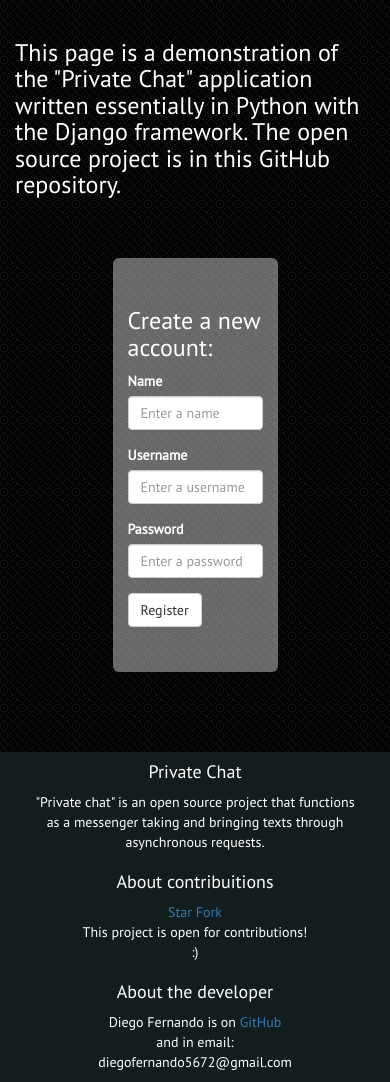
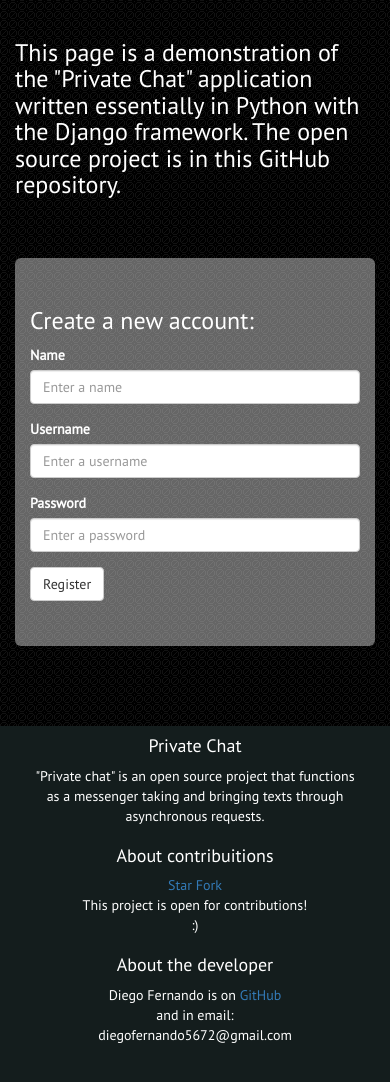
Before and after one commit to diegofsousa/DjangoPrivateChat, a Django app: template core/templates/core/login.html in a window 390 px wide. Shown: the part 52-1134 px from the top of the page. After the commit the page ends 1095 px from the top, so only its background shows below. Run offline with Django 3.2, Linux system fonts and the light colour scheme; the template is opened without the code that fills it, so the values that code supplies are empty; parts of the project's set-up code (start-up, migrations or seed data) failed here and were passed over; some libraries are stand-ins or nearby versions.

Commit message:
add responsive settings and deploy

```diff
--- a/core/templates/core/alone.html
+++ b/core/templates/core/alone.html
@@ -5,7 +5,7 @@
 
 <div class="container color-black">
 	<div class="row">
-		<div class="col-xs-12 col-sm-8 col-sm-offset-2 col-md-8 col-md-offset-2 col-lg-8 col-lg-offset-2">
+		<div class="col-xs-12 col-sm-12 col-md-8 col-md-offset-2 col-lg-8 col-lg-offset-2">
 			<div class="panel panel-default">
 				<div class="panel-heading stylebar">
 					<div class="col-xs-12">
--- a/core/templates/core/base.html
+++ b/core/templates/core/base.html
@@ -4,6 +4,7 @@
 <head>
 	<title>{% block title %}{% endblock %}</title>
 	<meta charset="utf-8">
+	<meta name="viewport" content="width=device-width, initial-scale=1.0">
 	{% load staticfiles %}
 
 	<link rel="stylesheet" type="text/css" href="{% static 'core/css/bootstrap/css/bootstrap.min.css' %}">
--- a/core/templates/core/login.html
+++ b/core/templates/core/login.html
@@ -8,7 +8,7 @@
 		<div class="col-xs-12 desc">
 			<h3 class="white">This page is a demonstration of the "Private Chat" application written essentially in Python with the Django framework. The open source project is in this GitHub repository.</h3>
 		</div>
-		<div class="col-xs-6 col-xs-offset-3">
+		<div class="col-xs-12 col-sm-12 col-md-8 col-md-offset-2 col-lg-6 col-lg-offset-3">
 			<div class="jumbotron translucid">
 				<h3>Create a new account:</h3>
 				<div class="form-horizontal">
--- a/core/templates/core/room.html
+++ b/core/templates/core/room.html
@@ -10,7 +10,7 @@
 
 <div class="container">
 	<div class="row">
-		<div class="col-xs-12 col-sm-8 col-sm-offset-2 col-md-8 col-md-offset-2 col-lg-8 col-lg-offset-2">
+		<div class="col-xs-12 col-sm-12 col-md-8 col-md-offset-2 col-lg-8 col-lg-offset-2">
 			<div class="panel panel-default">
 				<div class="panel-heading stylebar">
 					<div class="col-xs-12">
```
Also changed, not shown: db.sqlite3.
